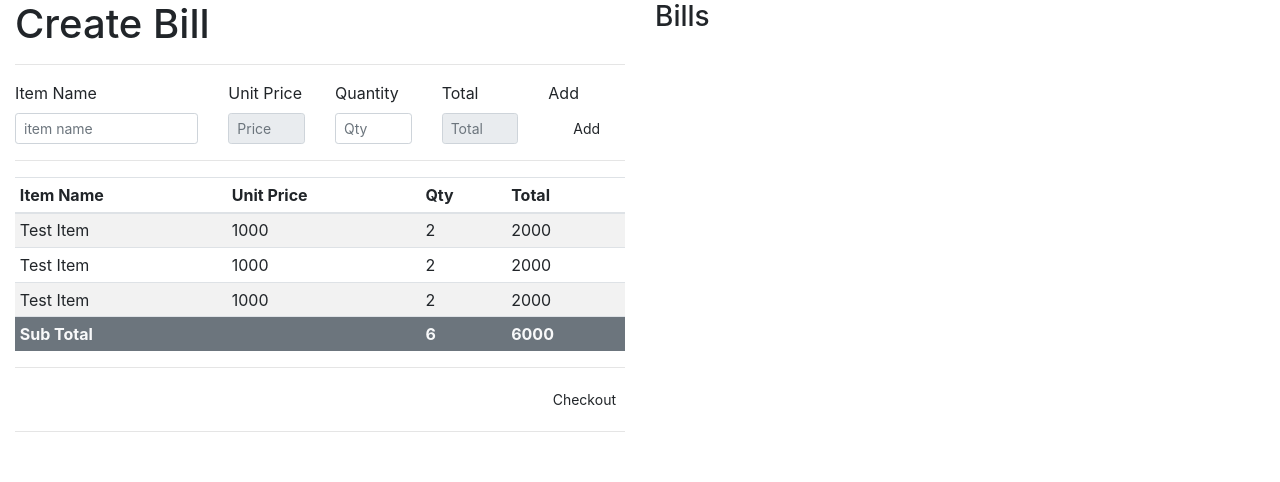
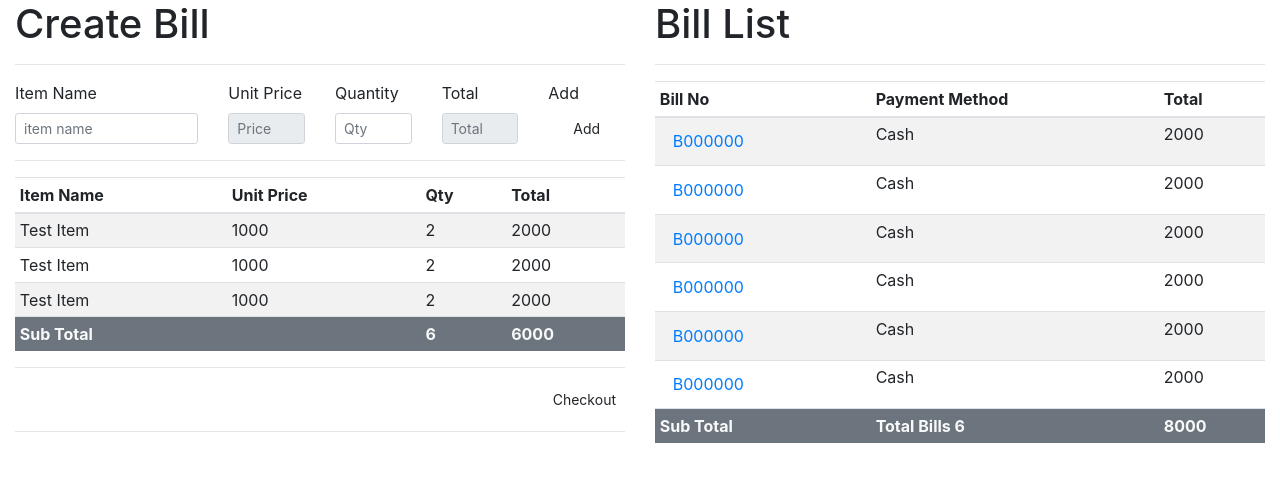
Before and after one commit to RizanMusthafa/simple-billing-app, a React (Create React App) app: page / in a window 1280 px wide. Shown: the top 482 px of the page. Built offline with nearby package versions, Linux system fonts and the light colour scheme.

Commit message:
added bill list components

```diff
--- a/src/App.jsx
+++ b/src/App.jsx
@@ -1,5 +1,6 @@
 import React from 'react';
 import CreateBill from './components/CreateBill';
+import BillList from './components/BillList';
 
 class App extends React.Component {
   render() {
@@ -11,7 +12,7 @@ class App extends React.Component {
           </div>
 
           <div className="col-sm-6">
-            <h3>Bills</h3>
+            <BillList />
           </div>
         </div>
       </div>
--- /dev/null
+++ b/src/components/BillList/Bill.jsx
@@ -0,0 +1,15 @@
+import React from 'react';
+
+const Bill = props => {
+  return (
+    <tr>
+      <td>
+        <span className="btn btn-link">B000000</span>
+      </td>
+      <td>Cash</td>
+      <td>2000</td>
+    </tr>
+  );
+};
+
+export default Bill;
--- /dev/null
+++ b/src/components/BillList/Bills.jsx
@@ -0,0 +1,33 @@
+import React from 'react';
+import Bill from './Bill';
+
+const Bills = props => {
+  return (
+    <table className="table table-sm table-striped">
+      <thead>
+        <tr>
+          <th>Bill No</th>
+          <th>Payment Method</th>
+          <th>Total</th>
+        </tr>
+      </thead>
+      <tbody>
+        <Bill />
+        <Bill />
+        <Bill />
+        <Bill />
+        <Bill />
+        <Bill />
+      </tbody>
+      <tfoot>
+        <tr className="bg-secondary text-light font-weight-bold">
+          <td>Sub Total</td>
+          <td>Total Bills 6</td>
+          <td>8000</td>
+        </tr>
+      </tfoot>
+    </table>
+  );
+};
+
+export default Bills;
--- /dev/null
+++ b/src/components/BillList/index.jsx
@@ -0,0 +1,16 @@
+import React from 'react';
+import Bills from './Bills';
+
+class BillList extends React.Component {
+  render() {
+    return (
+      <React.Fragment>
+        <h1>Bill List</h1>
+        <hr />
+        <Bills />
+      </React.Fragment>
+    );
+  }
+}
+
+export default BillList;
```
